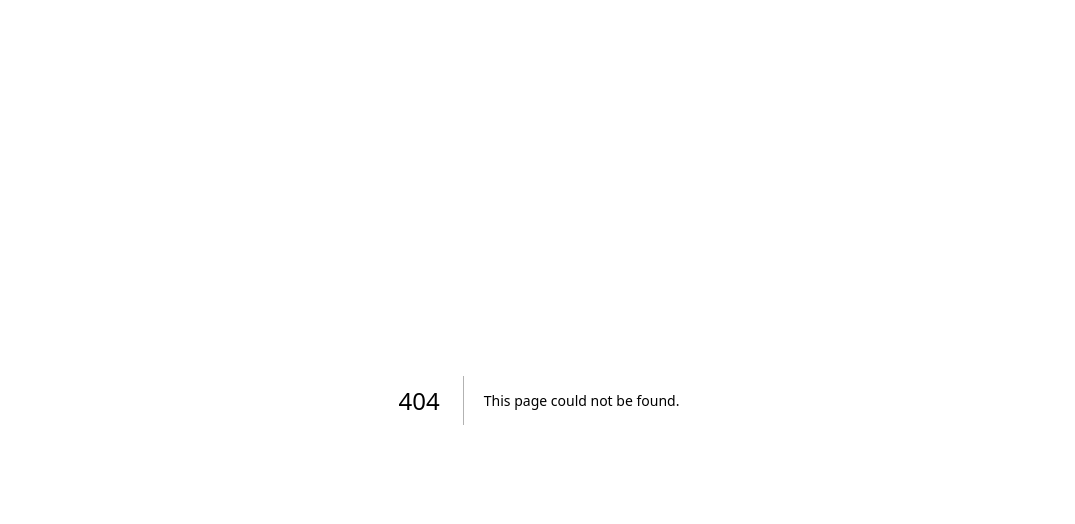
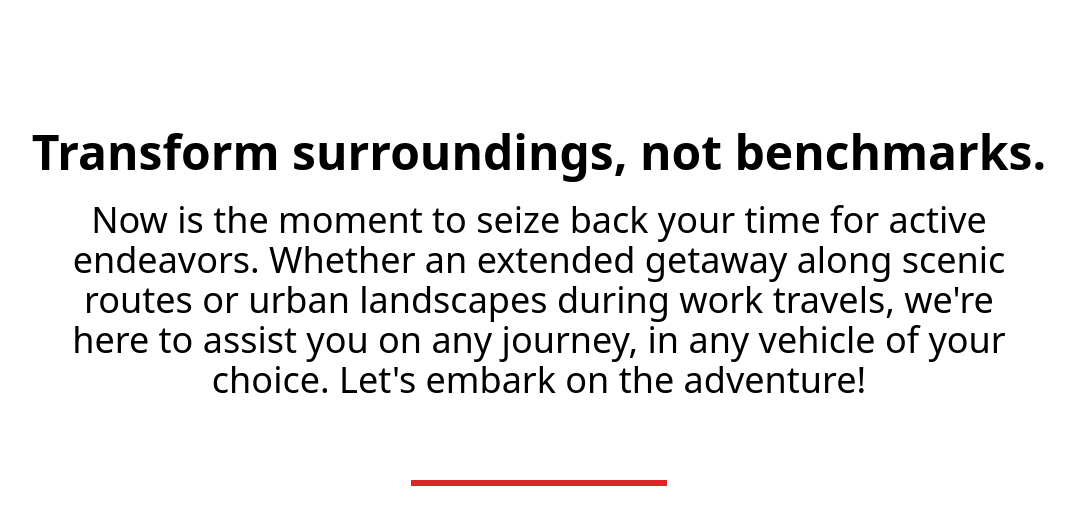
Before and after one commit to Peterson-Jacob/gsr, a Next.js app: page /components/slogan in a window 1280 px wide. Before the commit this address had no page. Shown: the top 524 px of the page, without its empty margins (101-1176 px from the left). Built offline with nearby package versions, Linux system fonts and the light colour scheme.

Commit message:
Create slogan.jsx

```diff
--- /dev/null
+++ b/pages/components/slogan.jsx
@@ -0,0 +1,20 @@
+
+
+
+export default function Slogan(){
+
+    return(
+        <>
+            <div className="w-full slogan">
+                <div className="pt-32 w-11/12 my-0 mx-auto">
+                    <h1 className="text-center text-5xl font-bold">Transform surroundings, not benchmarks.</h1>
+
+                    <p className="pt-6 text-4xl text-center w-5/6 my-0 mx-auto callAction">Now is the moment to seize back your time for active endeavors.
+                    Whether an extended getaway along scenic routes or urban landscapes during work travels, we're here to
+                    assist you on any journey, in any vehicle of your choice. Let's embark on the adventure!</p>
+                </div>
+                <div className="w-1/5 h-1.5 bg-red-600 my-20 mx-auto "></div>
+            </div>
+        </>
+    )
+}
```
